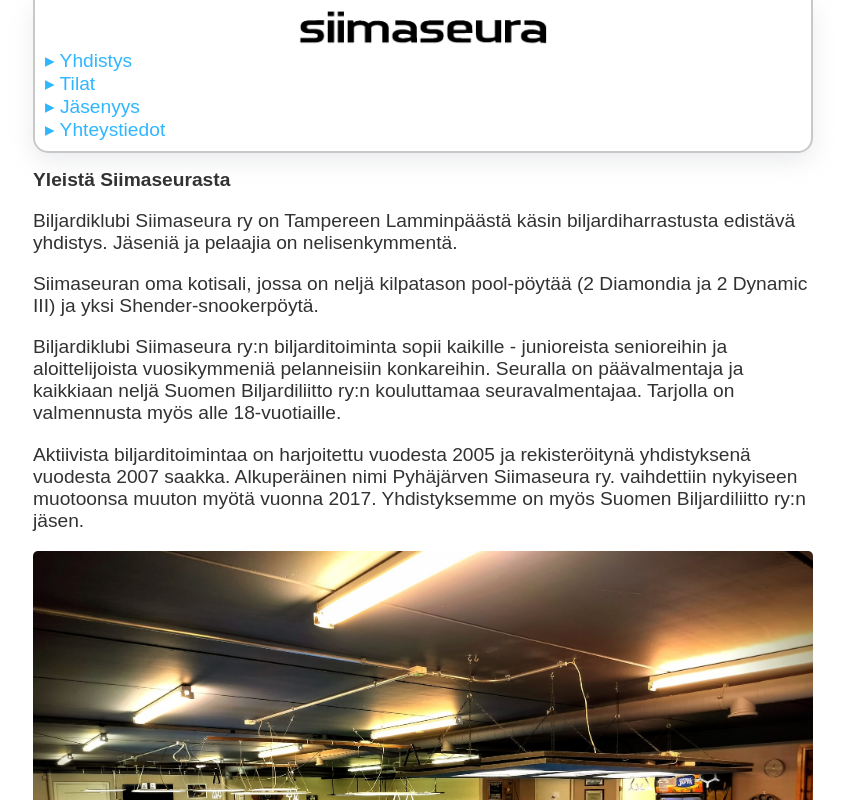
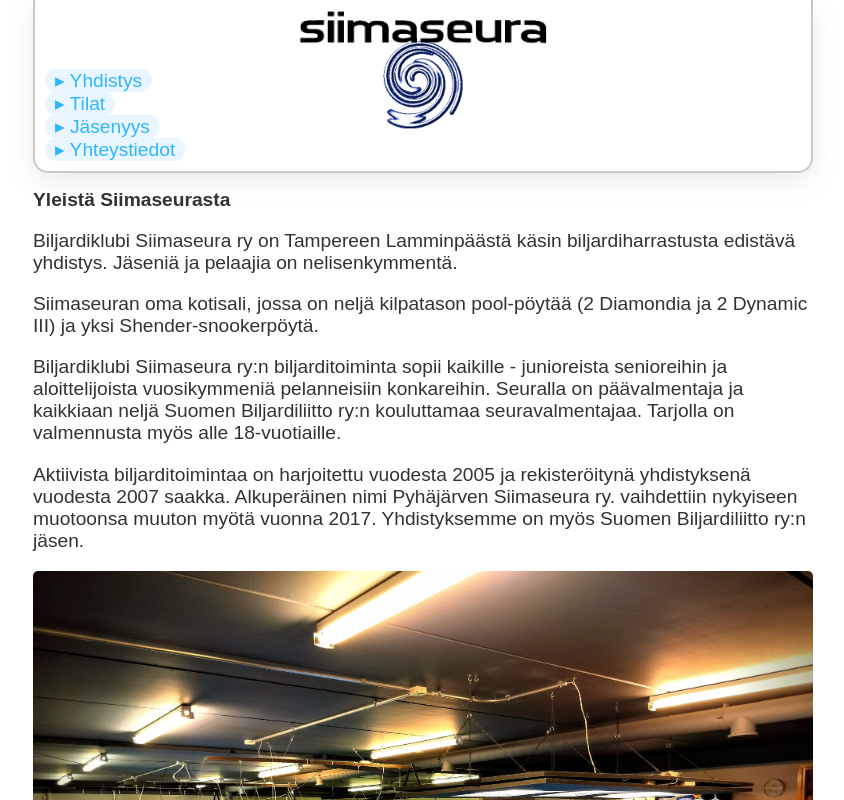
Before and after one commit to keinaju/siima, a website: page assets/index.html in a window 1280 px wide. Shown: the top 800 px of the page, without its empty margins (217-1061 px from the left). Drawn offline with Linux system fonts and the light colour scheme.

Commit message:
add styles

```diff
--- a/assets/index.html
+++ b/assets/index.html
@@ -47,9 +47,6 @@
           vuonna 2017. Yhdistyksemme on myös Suomen Biljardiliitto ry:n jäsen.
         </p>
         <img src="images/2026-02-11-08.06.10.jpeg" alt="Kuva tiloista" />
-        <center>
-        <img width='20%' src='images/siimaseura-logo.gif' alt="Siimaseura logo"/>
-        </center>
         <h2>Lisätietoja yhdistyksestä</h2>
         <span class="navigation-button" id="rules-button">▸ Yhdistyksen säännöt</span>
         <br/>
--- a/assets/styles.css
+++ b/assets/styles.css
@@ -35,12 +35,15 @@
 }
 
 #logo {
-  margin: auto;
+  margin-bottom: 20px;
   width: 250px;
-  border-radius: 0px;
 }
 
 #navigation-bar {
+  background-image: url("images/siimaseura-logo.gif");
+  background-repeat: no-repeat;
+  background-position: center;
+  background-size: 80px;
   border-top: 0px;
   border-left: 2px solid rgb(200, 200, 200);
   border-right: 2px solid rgb(200, 200, 200);
@@ -56,13 +59,19 @@
 }
 
 .navigation-button {
+  background-color: rgb(233, 245, 255);
+  border-radius: 100px;
   color: var(--tournament-blue);
+  cursor: pointer;
   transition: color 0.3s;
-  cursor: pointer;
+  padding-left: 10px;
+  padding-right: 10px;
+  width: fit-content;
 }
 
 .navigation-button:hover {
   color: var(--shark-grey);
+  background-color: white;
 }
 
 #content {
```
